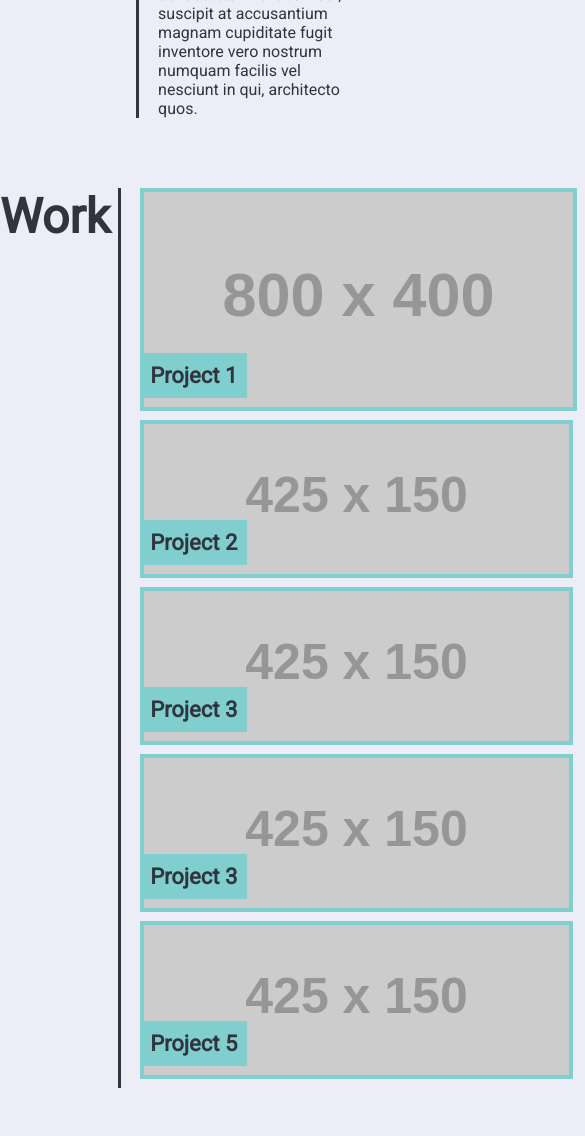
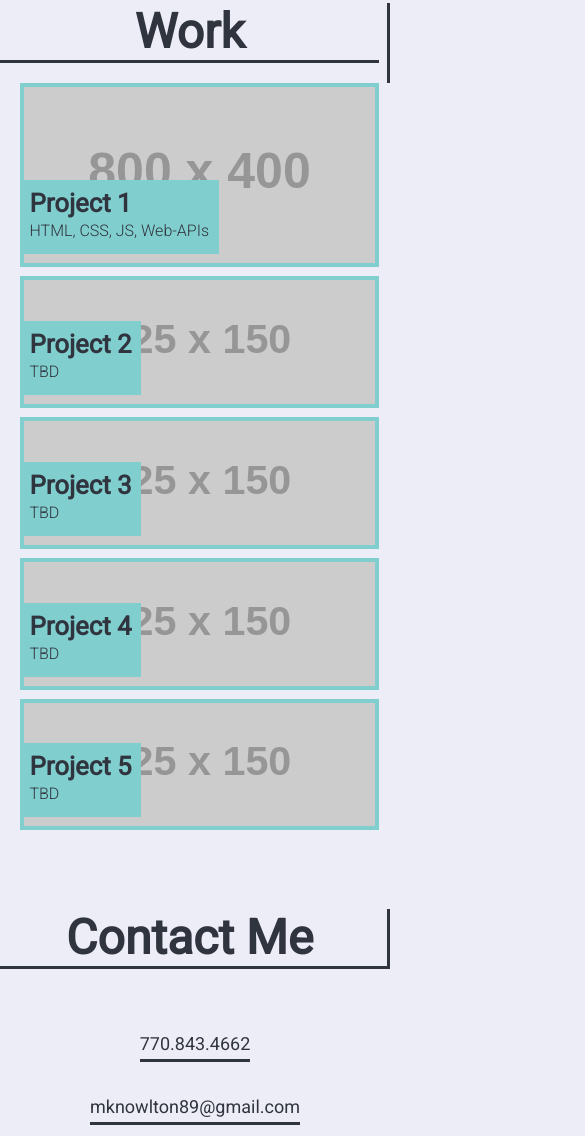
Before and after one commit to mknowlton89/02-portfolio-updated, a plain HTML site: page index.html in a window 390 px wide. Shown: the part 864-2000 px from the top of the page, 585 px wide, since content can reach past the window. Drawn offline with Linux system fonts and the light colour scheme; placeholder pictures from the web are drawn by us.

Commit message:
Started adding media queries for various breakpoints.

```diff
--- a/assets/styles.css
+++ b/assets/styles.css
@@ -61,7 +61,7 @@ header a {
 
 .sub-header h3 {
     position: absolute;
-    left: 67%;
+    right: 50px;
     bottom: 26px;
     background-color: var(--aqua);
     font-size: 33px;
@@ -87,7 +87,7 @@ header a {
 .bio, .contact-links {
     flex:75%;
     padding-left: 5%;
-    padding-right: 10%;
+    padding-right: 5%;
     font-size: 16px;
 }
 
@@ -110,7 +110,7 @@ header a {
 .projects {
     flex: 75%;
     padding-left: 5%;
-    padding-right: 10%;
+    padding-right: 5%;
 }
 
 /* .secondary-projects-wrapper {
@@ -146,7 +146,7 @@ header a {
     position: relative;
 }
 
-.secondary-project h3, .primary-project h3 {
+/* .secondary-project h3, .primary-project h3 {
     position: absolute;
     left: 0;
     bottom: 22px;
@@ -154,6 +154,26 @@ header a {
     font-size: 22px;
     color: var(--dark-blue);
     padding: 10px;
+} */
+
+.title {
+    position: absolute;
+    left: 0;
+    bottom: 22px;
+    background-color: var(--aqua);
+    font-size: 22px;
+    color: var(--dark-blue);
+    padding: 10px;
+    line-height: 27px;
+}
+
+.title h3, .title p {
+    background-color: transparent;
+}
+
+.title p {
+    font-size: 16px;
+    font-weight: lighter;
 }
 
 .projects img {
@@ -162,3 +182,74 @@ header a {
     border-color: var(--aqua);
     margin-bottom: 5px;
 }
+
+.primary-project img:hover, .secondary-project img:hover {
+
+}
+
+@media only screen and (max-width: 755px) {
+    header {
+      flex-direction: column;
+      padding-top: 10px;
+    }
+
+    .work-section {
+        flex-direction: column;
+    }
+
+    .primary-project img {
+        width: 100%;
+    }
+
+    .secondary-project img {
+        width: 100%;
+        height: auto;
+    }
+
+    .about-work h2 {
+        text-align: center;
+        border-bottom: solid;
+        border-color: var(--dark-blue);
+        margin-bottom: 20px;
+    }
+
+    .about-section, .contact-section {
+        flex-direction: column;
+    }
+
+    .about-me, .contact-links {
+        padding: 0;
+        border: none;
+        border-bottom: solid;
+        border-color: var(--dark-blue);
+        text-align: center;
+        margin-bottom: 30px;
+        margin-top: 30px;
+    }
+
+    .contact-title {
+        text-align:center;
+        border-bottom: solid;
+
+    }
+
+    .contact-links{
+        flex-direction: column;
+        border-bottom: none;
+        line-height: 30px;
+    }
+
+    .contact-links a {
+        padding-top: 30px;
+    }
+
+    .secondary-projects {
+        justify-content: center;
+    }
+  }
+
+  @media only screen and (max-width: 430px) {
+    nav a {
+      font-size: 14px;
+    }
+  }
--- a/index.html
+++ b/index.html
@@ -39,34 +39,47 @@
                     <p>Lorem ipsum dolor sit amet consectetur adipisicing elit. Odio consectetur nisi aut modi, suscipit at accusantium magnam cupiditate fugit inventore vero nostrum numquam facilis vel nesciunt in qui, architecto quos.</p>
                 </div>
             </section>
-
             <section class="work-section">
                 <div class="about-work">
                     <h2>Work</h2>
                 </div>
-
                 <div class="projects">
                     <div class="primary-project">
                         <img src="https://via.placeholder.com/800X400" alt="">
-                        <h3>Project 1</h3>
+                        <div class="title">
+                            <h3>Project 1</h3>
+                            <p>HTML, CSS, JS, Web-APIs</p>
+                        </div>
                     </div>
                     <div class="secondary-projects-wrapper">
                         <div class="secondary-projects">
                             <div class="secondary-project">
                                 <img src="https://via.placeholder.com/425X150" alt="">
-                                <h3>Project 2</h3>
+                                <div class="title">
+                                    <h3>Project 2</h3>
+                                    <p>TBD</p>
+                                </div>
                             </div>
                             <div class="secondary-project">
                                 <img src="https://via.placeholder.com/425X150" alt="">
-                                <h3>Project 3</h3>
+                                <div class="title">
+                                    <h3>Project 3</h3>
+                                    <p>TBD</p>
+                                </div>
                             </div>
                             <div class="secondary-project">
                                 <img src="https://via.placeholder.com/425X150" alt="">
-                                <h3>Project 3</h3>
+                                <div class="title">
+                                    <h3>Project 4</h3>
+                                    <p>TBD</p>
+                                </div>
                             </div>
                             <div class="secondary-project">
                                 <img src="https://via.placeholder.com/425X150" alt="">
-                                <h3>Project 5</h3>
+                                <div class="title">
+                                    <h3>Project 5</h3>
+                                    <p>TBD</p>
+                                </div>
                             </div>
                         </div>
                     </div>
```
